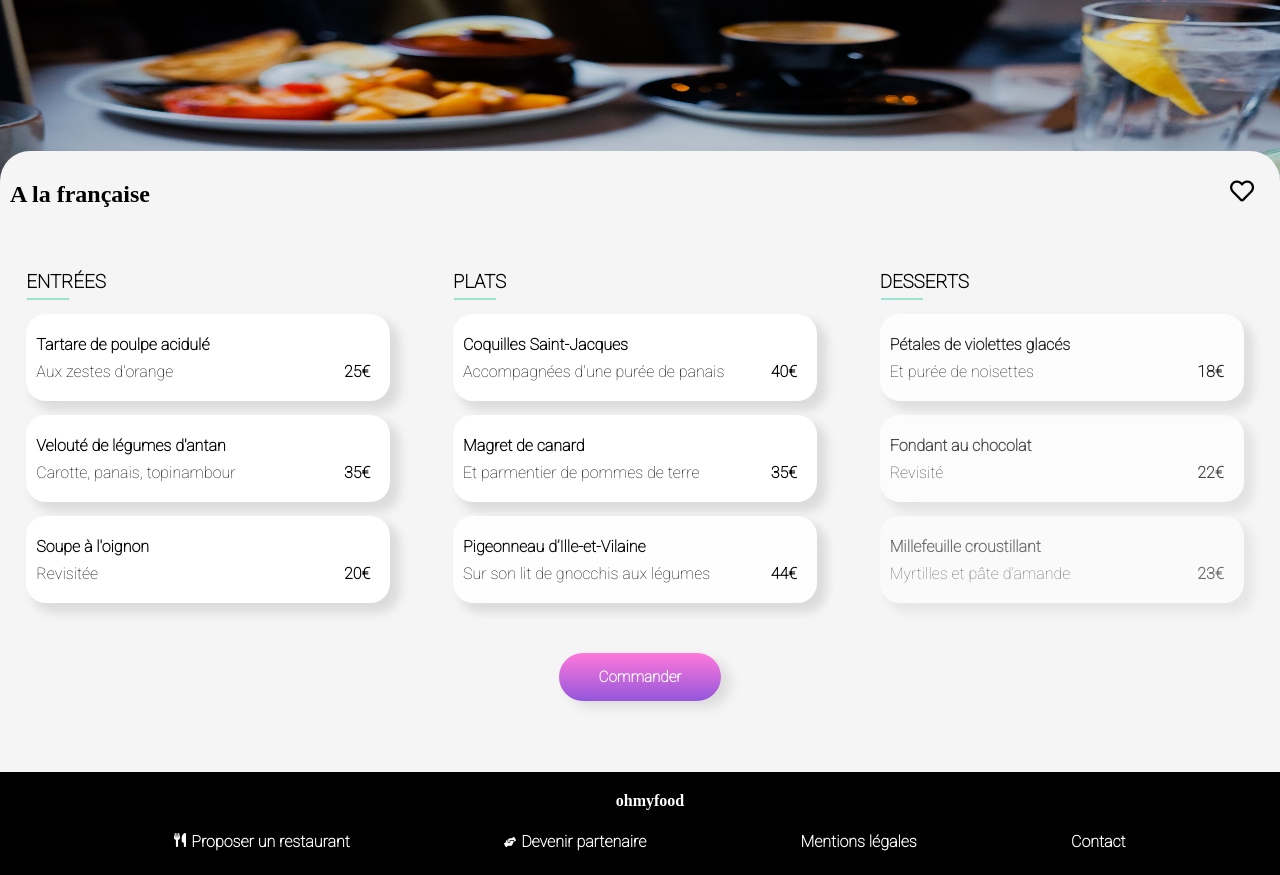
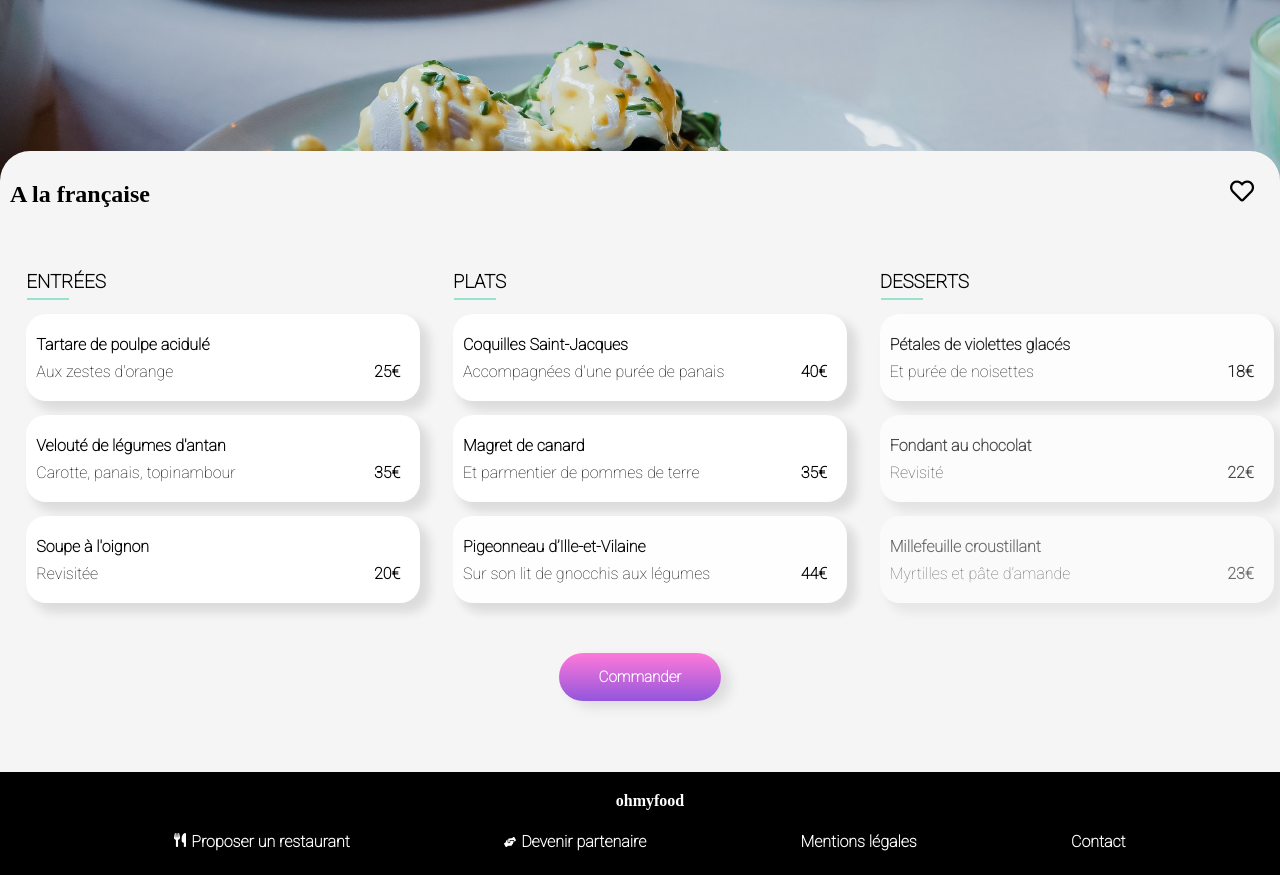
Before and after one commit to InesGALLIERO/OpenclassroomsProject, a plain HTML site: page Menu-A_la_française.html in a window 1280 px wide. Shown: the part 60-935 px from the top of the page. Drawn offline with Linux system fonts and the light colour scheme; a web font is replaced by a local one.

Commit message:
modif. photo

```diff
--- a/menu.scss
+++ b/menu.scss
@@ -30,10 +30,11 @@ body{
 }
 .first-pic{
     margin: 0px;
-    max-height: 50%;
+    max-height: 30%;
     width: 100%;
     position: absolute;
     top: 55px;
+    object-fit: cover;
 }
 .menu{
     background-color: #f5f5f5;
@@ -173,6 +174,7 @@ body{
             padding-left: 10px;
             max-height: 87px;
             margin-right: 20px;
+            width: 100%;
 
             .menu__food__card__cont{
                 width: 100%;
```
Also changed, not shown: menu.css, 1 other file.
